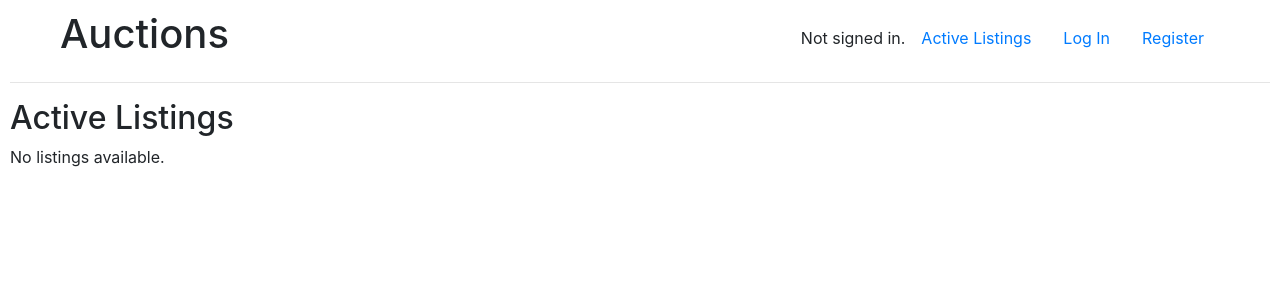
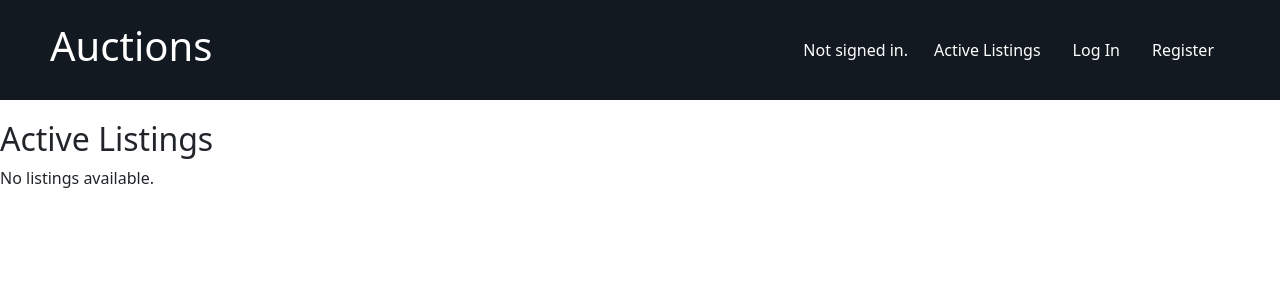
Before and after one commit to JvOttoni2021/CS50PJ2, a Django app: page / in a window 1280 px wide. Shown: the top 300 px of the page. Run offline with Django 3.2, Linux system fonts and the light colour scheme; data that the repository does not hold is empty; some libraries are stand-ins or nearby versions.

Commit message:
Added style to header

```diff
--- a/auctions/static/auctions/styles.css
+++ b/auctions/static/auctions/styles.css
@@ -1,5 +1,5 @@
 body {
-    padding: 10px;
+    font-family: system-ui, sans-serif;
 }
 
 header {
@@ -7,11 +7,26 @@ header {
     align-items: center;
     justify-content: space-between;
     padding: 0 50px;
+    height: 100px;
+    background-color: #131921;
+    color: white;
+    margin-bottom: 20px;
+}
+
+.nav-link {
+    color: white;
+}
+
+.nav-link:hover {
+    border: 1px solid white;
+    border-radius: 5px;
+    color: white;
 }
 
 .nav-div {
     display: flex;
     align-items: center;
+    column-gap: 10px;
 }
 
 .cards {
--- a/auctions/templates/auctions/layout.html
+++ b/auctions/templates/auctions/layout.html
@@ -40,7 +40,6 @@
                 </ul>
             </div>
         </header>
-        <hr>
         {% block body %}
         {% endblock %}
     </body>
```
